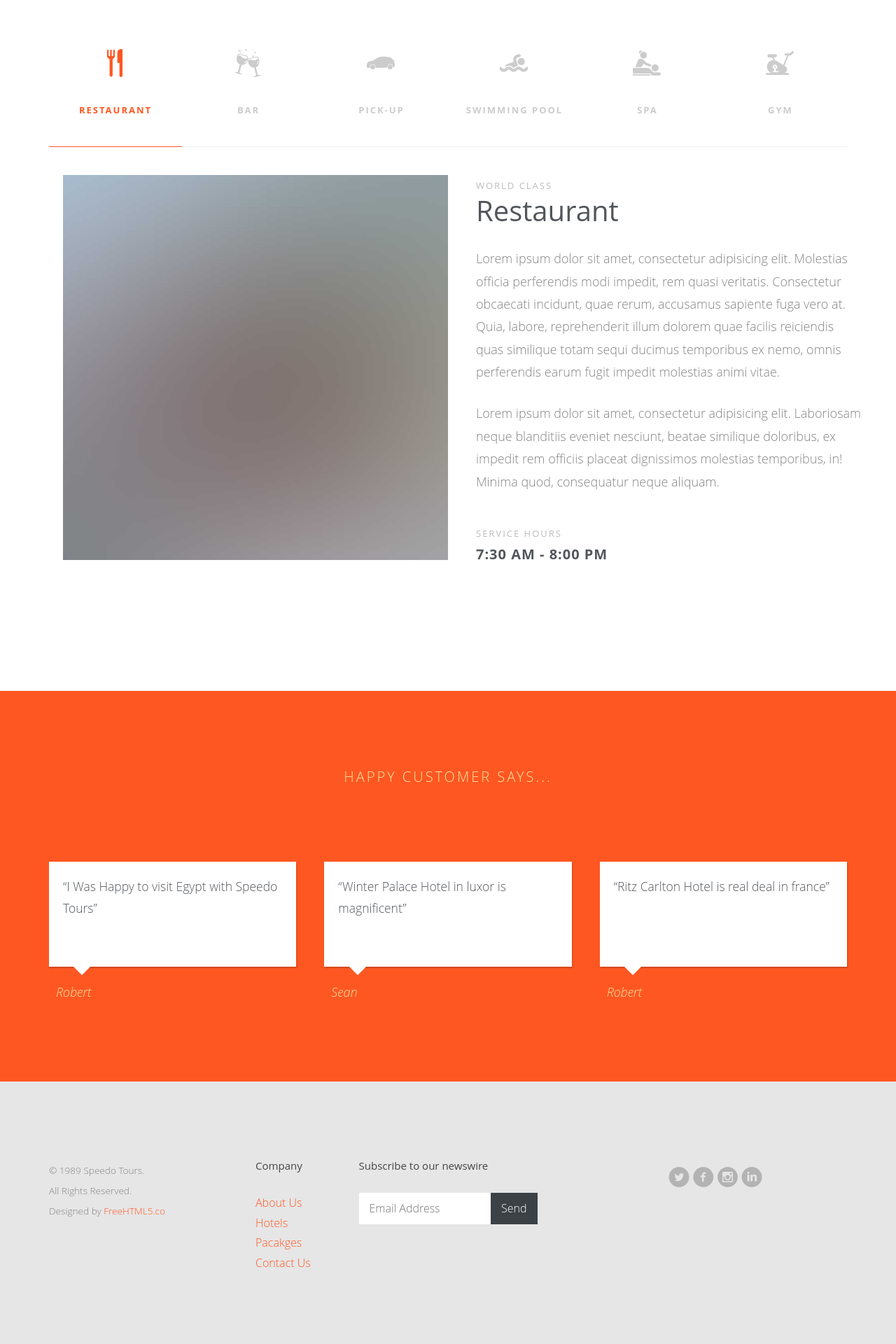
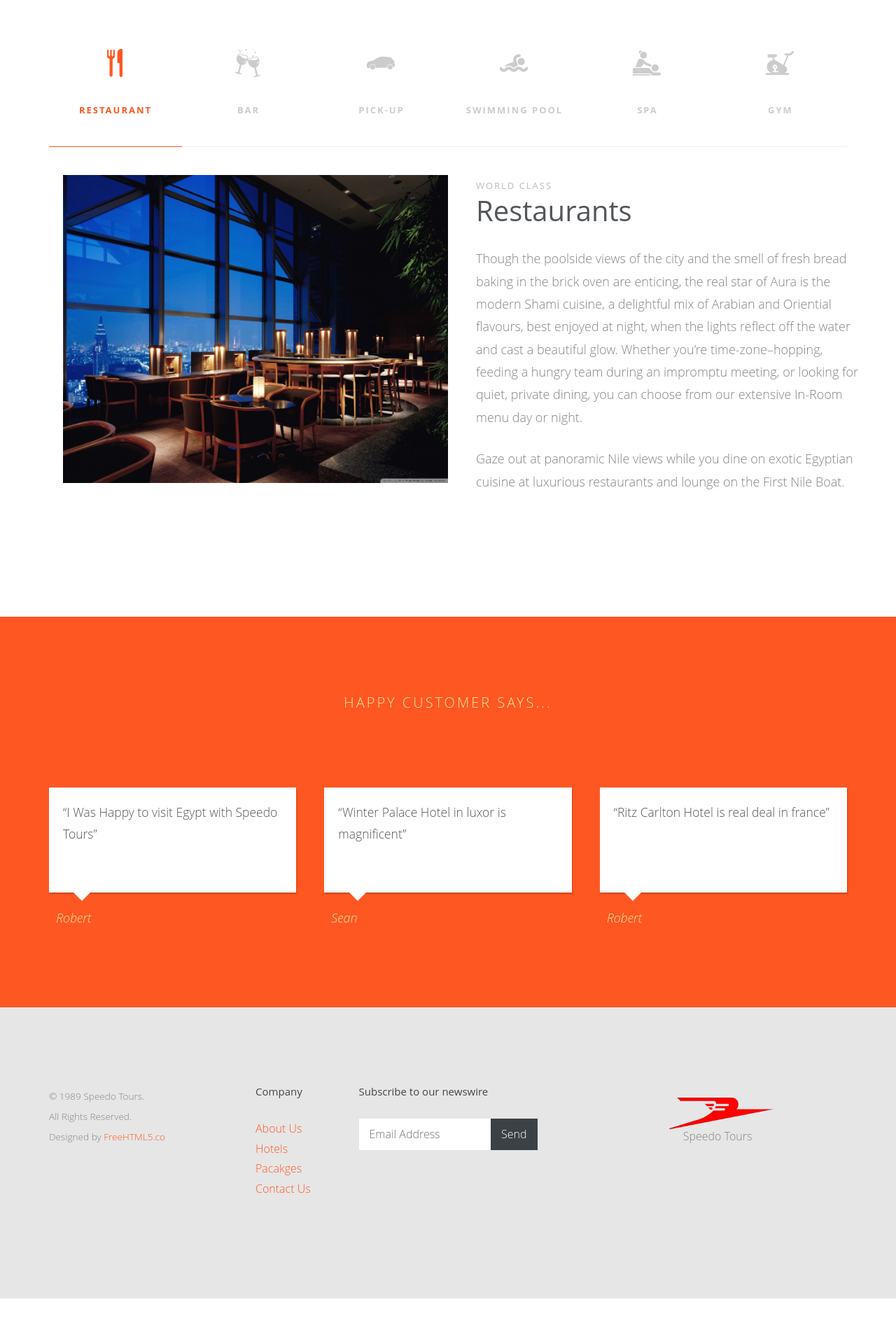
Before and after one commit to Ramez007/Tourism-Project, a PHP site: page / in a window 1280 px wide. Shown: the part 2218-4138 px from the top of the page at 70% size. After the commit the page ends 4073 px from the top, so only its background shows below. Run offline with PHP 8.4, Linux system fonts and the light colour scheme; data comes from the database, SQL or seed files in the repository; some web fonts are replaced.

Commit message:
Adjusted Main Page Bouns Section

```diff
--- a/Footer.php
+++ b/Footer.php
@@ -41,14 +41,17 @@
 					</div>
 				</div>
 				<div class="col-md-3">
-					<ul class="social-icons">
+					<!-- <ul class="social-icons">
 						<li>
 							<a href="#"><i class="icon-twitter-with-circle"></i></a>
 							<a href="#"><i class="icon-facebook-with-circle"></i></a>
 							<a href="#"><i class="icon-instagram-with-circle"></i></a>
 							<a href="#"><i class="icon-linkedin-with-circle"></i></a>
 						</li>
-					</ul>
+					</ul> -->
+					<h1 id="fh5co-logo"><img id="LogoImg" src="images\WebAppLogo.png" alt="Flowers in Chania" width="150" height="100"></h1>
+					<br><br>
+					<span>&nbsp; &nbsp;&nbsp;&nbsp;Speedo Tours </span>
 				</div>
 			</div>
 		</div>
--- a/index.php
+++ b/index.php
@@ -299,13 +299,13 @@ $hotelview=new HotelView($controller,$model);
 								</div>
 								<div class="col-md-6">
 									<span class="super-heading-sm">World Class</span>
-									<h3 class="heading">Restaurant</h3>
-									<p>Lorem ipsum dolor sit amet, consectetur adipisicing elit. Molestias officia perferendis modi impedit, rem quasi veritatis. Consectetur obcaecati incidunt, quae rerum, accusamus sapiente fuga vero at. Quia, labore, reprehenderit illum dolorem quae facilis reiciendis quas similique totam sequi ducimus temporibus ex nemo, omnis perferendis earum fugit impedit molestias animi vitae.</p>
-									<p>Lorem ipsum dolor sit amet, consectetur adipisicing elit. Laboriosam neque blanditiis eveniet nesciunt, beatae similique doloribus, ex impedit rem officiis placeat dignissimos molestias temporibus, in! Minima quod, consequatur neque aliquam.</p>
-									<p class="service-hour">
+									<h3 class="heading">Restaurants</h3>
+									<p>Though the poolside views of the city and the smell of fresh bread baking in the brick oven are enticing, the real star of Aura is the modern Shami cuisine, a delightful mix of Arabian and Oriential flavours, best enjoyed at night, when the lights reflect off the water and cast a beautiful glow. Whether you’re time-zone–hopping, feeding a hungry team during an impromptu meeting, or looking for quiet, private dining, you can choose from our extensive In-Room menu day or night.</p>
+									<p>Gaze out at panoramic Nile views while you dine on exotic Egyptian cuisine at luxurious restaurants and lounge on the First Nile Boat.</p>
+									<!-- <p class="service-hour">
 										<span>Service Hours</span>
 										<strong>7:30 AM - 8:00 PM</strong>
-									</p>
+									</p> -->
 								</div>
 							</div>
 						</div>
@@ -319,12 +319,12 @@ $hotelview=new HotelView($controller,$model);
 								<div class="col-md-6">
 									<span class="super-heading-sm">World Class</span>
 									<h3 class="heading">Bars</h3>
-									<p>Lorem ipsum dolor sit amet, consectetur adipisicing elit. Molestias officia perferendis modi impedit, rem quasi veritatis. Consectetur obcaecati incidunt, quae rerum, accusamus sapiente fuga vero at. Quia, labore, reprehenderit illum dolorem quae facilis reiciendis quas similique totam sequi ducimus temporibus ex nemo, omnis perferendis earum fugit impedit molestias animi vitae.</p>
-									<p>Lorem ipsum dolor sit amet, consectetur adipisicing elit. Laboriosam neque blanditiis eveniet nesciunt, beatae similique doloribus, ex impedit rem officiis placeat dignissimos molestias temporibus, in! Minima quod, consequatur neque aliquam.</p>
-									<p class="service-hour">
+									<p>Bars offers a selection of delicacies and a wide range of champagnes, wines and cocktails, making it the perfect spot for a relaxed, social get-together. The first of its kind in downtown Cairo, the luxury lounge offers an unmatched relaxing ambience. Enjoy a refreshing beer or beverage while gazing over stunning views of the city and the River Nile or indulge in a signature cocktail mixed by one of our expert bar staff. Listen to the vibrant mix of music and enjoy the lively atmosphere at this sophisticated venue.</p>
+
+									<!-- <p class="service-hour">
 										<span>Service Hours</span>
 										<strong>7:30 AM - 8:00 PM</strong>
-									</p>
+									</p> -->
 								</div>
 							</div>
 						</div>
@@ -338,12 +338,12 @@ $hotelview=new HotelView($controller,$model);
 								<div class="col-md-6">
 									<span class="super-heading-sm">World Class</span>
 									<h3 class="heading">Pick Up</h3>
-									<p>Lorem ipsum dolor sit amet, consectetur adipisicing elit. Molestias officia perferendis modi impedit, rem quasi veritatis. Consectetur obcaecati incidunt, quae rerum, accusamus sapiente fuga vero at. Quia, labore, reprehenderit illum dolorem quae facilis reiciendis quas similique totam sequi ducimus temporibus ex nemo, omnis perferendis earum fugit impedit molestias animi vitae.</p>
-									<p>Lorem ipsum dolor sit amet, consectetur adipisicing elit. Laboriosam neque blanditiis eveniet nesciunt, beatae similique doloribus, ex impedit rem officiis placeat dignissimos molestias temporibus, in! Minima quod, consequatur neque aliquam.</p>
-									<p class="service-hour">
+									<p>Our Transportation sets new standards with its luxury buses, not just when it comes to comfort but also with respect to flexibility in service and in environmental compatibility. The interior of our buses was designed to meet the highest standards and focuses on the needs of our passengers. Regardless of whether you just want to travel relaxedly and comfortably with us or you want to hold a conference during the journey – our luxury buses are aimed at making each of your journeys more pleasant. </p>
+									<p>Simply lean back and let your every wish be anticipated. All technical options are available to you at all times to make sensible use of the journey time or to enjoy it with entertainment.</p>
+									<!-- <p class="service-hour">
 										<span>Service Hours</span>
 										<strong>7:30 AM - 8:00 PM</strong>
-									</p>
+									</p> -->
 								</div>
 							</div>
 						</div>
@@ -356,13 +356,13 @@ $hotelview=new HotelView($controller,$model);
 								</div>
 								<div class="col-md-6">
 									<span class="super-heading-sm">World Class</span>
-									<h3 class="heading">Swimming Pool</h3>
-									<p>Lorem ipsum dolor sit amet, consectetur adipisicing elit. Molestias officia perferendis modi impedit, rem quasi veritatis. Consectetur obcaecati incidunt, quae rerum, accusamus sapiente fuga vero at. Quia, labore, reprehenderit illum dolorem quae facilis reiciendis quas similique totam sequi ducimus temporibus ex nemo, omnis perferendis earum fugit impedit molestias animi vitae.</p>
-									<p>Lorem ipsum dolor sit amet, consectetur adipisicing elit. Laboriosam neque blanditiis eveniet nesciunt, beatae similique doloribus, ex impedit rem officiis placeat dignissimos molestias temporibus, in! Minima quod, consequatur neque aliquam.</p>
-									<p class="service-hour">
+									<h3 class="heading">Swimming Pools</h3>
+									<p>Many health clubs, fitness centers, and private clubs have pools used mostly for exercise or recreation. Many hotels have pools available for their guests to use at their own leisure. Our hotels have pools for physical education classes, recreational activities, leisure, and competitive athletics such as swimming teams. Hot tubs and spas are pools filled with hot water, used for relaxation or hydrotherapy.</p>
+
+									<!-- <p class="service-hour">
 										<span>Service Hours</span>
 										<strong>7:30 AM - 8:00 PM</strong>
-									</p>
+									</p> -->
 								</div>
 							</div>
 						</div>
@@ -376,12 +376,12 @@ $hotelview=new HotelView($controller,$model);
 								<div class="col-md-6">
 									<span class="super-heading-sm">World Class</span>
 									<h3 class="heading">Spa</h3>
-									<p>Lorem ipsum dolor sit amet, consectetur adipisicing elit. Molestias officia perferendis modi impedit, rem quasi veritatis. Consectetur obcaecati incidunt, quae rerum, accusamus sapiente fuga vero at. Quia, labore, reprehenderit illum dolorem quae facilis reiciendis quas similique totam sequi ducimus temporibus ex nemo, omnis perferendis earum fugit impedit molestias animi vitae.</p>
-									<p>Lorem ipsum dolor sit amet, consectetur adipisicing elit. Laboriosam neque blanditiis eveniet nesciunt, beatae similique doloribus, ex impedit rem officiis placeat dignissimos molestias temporibus, in! Minima quod, consequatur neque aliquam.</p>
-									<p class="service-hour">
+									<p>Spring is a time for renewal, for blowing the cobwebs off and emerging into the year ahead with a renewed focus. For many people, a wellness retreat is a central part of the strategy, but the trick is to find the right fit. As hotel spas can come in all shapes and sizes, we’ve provided some inspiration with ten of our favorites from around the globe.</p>
+									<p>Keeping the leading position to Beauty SPA by World Class has become possible due to its great team – high qualified specialists, well-known both in Egypt and abroad: the experienced doctors, cosmetologists, steam therapists, stylists, massage therapists, makeup artists, osteopathologists and nail artists.</p>
+									<!-- <p class="service-hour">
 										<span>Service Hours</span>
 										<strong>7:30 AM - 8:00 PM</strong>
-									</p>
+									</p> -->
 								</div>
 							</div>
 						</div>
@@ -394,13 +394,13 @@ $hotelview=new HotelView($controller,$model);
 								</div>
 								<div class="col-md-6">
 									<span class="super-heading-sm">World Class</span>
-									<h3 class="heading">Gym</h3>
-									<p>Lorem ipsum dolor sit amet, consectetur adipisicing elit. Molestias officia perferendis modi impedit, rem quasi veritatis. Consectetur obcaecati incidunt, quae rerum, accusamus sapiente fuga vero at. Quia, labore, reprehenderit illum dolorem quae facilis reiciendis quas similique totam sequi ducimus temporibus ex nemo, omnis perferendis earum fugit impedit molestias animi vitae.</p>
-									<p>Lorem ipsum dolor sit amet, consectetur adipisicing elit. Laboriosam neque blanditiis eveniet nesciunt, beatae similique doloribus, ex impedit rem officiis placeat dignissimos molestias temporibus, in! Minima quod, consequatur neque aliquam.</p>
-									<p class="service-hour">
+									<h3 class="heading">Gyms</h3>
+									<p>We Always Strive to make sure you enjoy the hotel's gym and don't miss any of your daily workout schedule.Our Hotels Gyms is worth a visit for two reasons: It’s nestled in the heart of one of the world’s best tourism towns and has a gym with incomparable views. Seriously—with floor-to-ceiling windows overlooking Banff’s mighty mountain range, this’ll be the most enjoyable treadmill run of your life.</p>
+									<p>The gym has a variety of fitness and yoga classes, along with one-on-one training with certified trainers. And don’t worry if you forgot to pack your workout gear. Fairmont Fit can provide guests with Reebok workout apparel, shoes, and a yoga mat on request.</p>
+									<!-- <p class="service-hour">
 										<span>Service Hours</span>
 										<strong>7:30 AM - 8:00 PM</strong>
-									</p>
+									</p> -->
 								</div>
 							</div>
 						</div>
```
Also changed, not shown: images/tab_img_1.jpg, images/tab_img_2.jpg, images/tab_img_3.jpg, images/tab_img_4.jpg, images/tab_img_5.jpg, images/tab_img_6.jpg.
